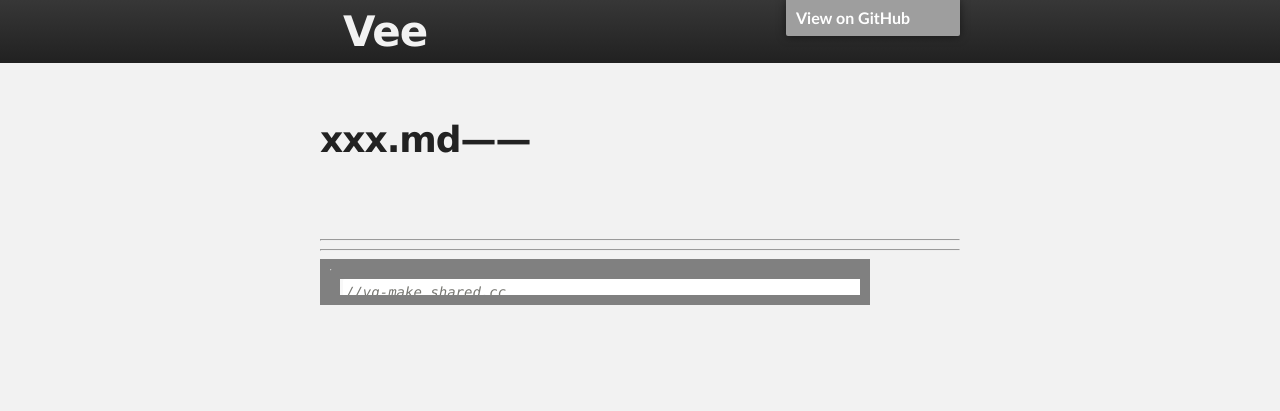
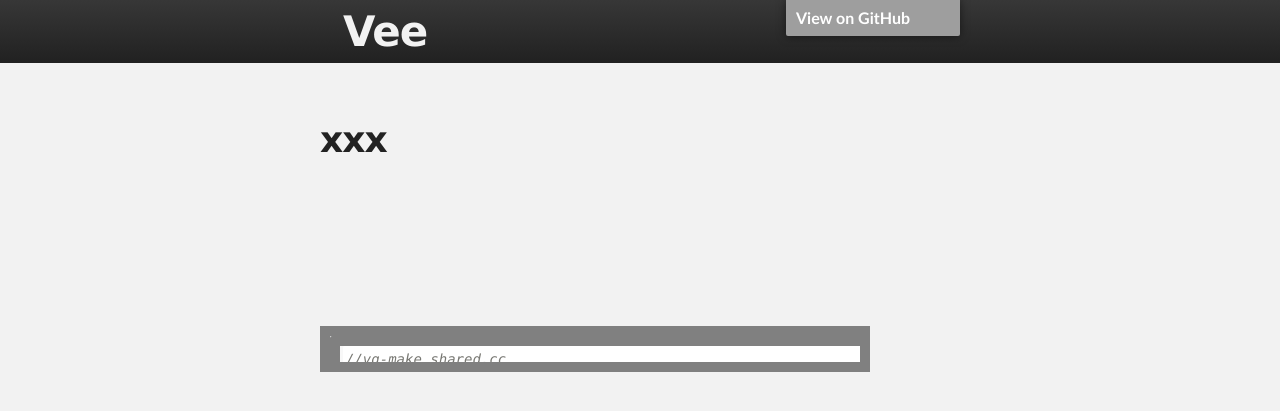
Before and after one commit to tmp2tmp/eee, a Jekyll site: the page built from docs/xxx.md, in a window 1280 px wide. Shown: the top 411 px of the page. Built offline with Jekyll 4.4.1, drawn with Linux system fonts in a browser that asks for light colours; our own code applies the rules of GitHub Pages for plain Markdown files; the repository's description, which GitHub fills in, is left out; grey boxes are pictures that could not be loaded.

Commit message:
Update xxx.md

````diff
--- a/docs/xxx.md
+++ b/docs/xxx.md
@@ -1,7 +1,8 @@
-# xxx.md------
+# xxx
+&nbsp;
+&nbsp;
+&nbsp;
 
----
----
 ```c++
 //vg-make_shared.cc
 #include "vane.h"   //required
````
